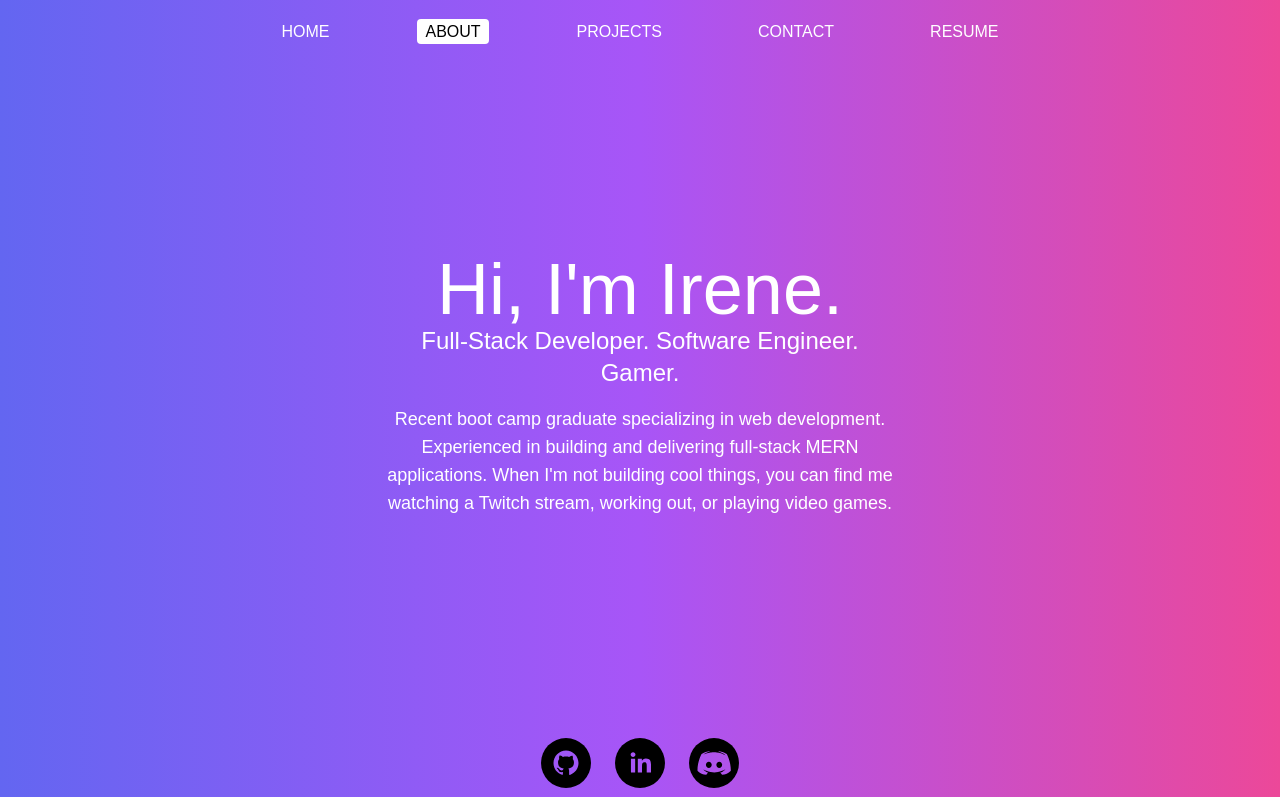
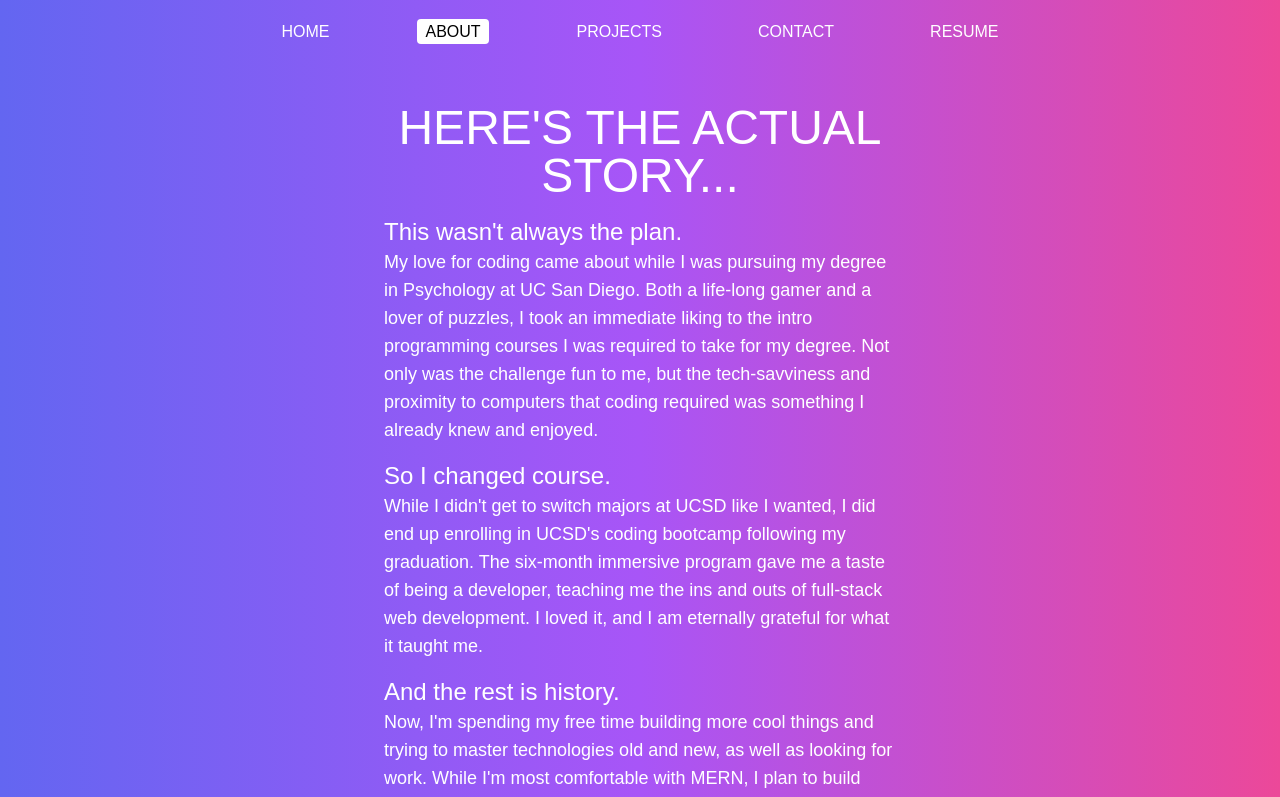
Before and after one commit to irene-panis/react-portfolio, a React (Vite) app: page /About in a window 1280 px wide. Shown: the top 797 px of the page. Built offline with nearby package versions, Linux system fonts and the light colour scheme.

Commit message:
build aboutme page

```diff
--- a/src/pages/AboutMe.jsx
+++ b/src/pages/AboutMe.jsx
@@ -1,15 +1,30 @@
 /* eslint-disable react/no-unescaped-entities */
 export default function AboutMe() {
   return (
-    <section className='about flex flex-col justify-center align-center text-center xl:mx-96 md:mx-28 mx-0 min-h-full relative'>
-      <img src="/avatar.png" className="avatar h-48 w-48 mx-auto absolute left-0 right-0 opacity-0"/>
-      <h2 className="greeting font-alata text-7xl">Hi, I'm Irene.</h2>
-      <h3 className="font-montserrat text-2xl">
-          Full-Stack Developer. Software Engineer. Gamer.
-      </h3>
-      <div className='about-content mt-4'>
+    <section className='about flex flex-col justify-center items-start text-center xl:mx-96 md:mx-28 mx-0 min-h-full relative'>
+      <h2 className="greeting font-alata text-5xl uppercase">Here's the actual story...</h2>
+      <div className='about-content mt-4 text-left'>
+        <h3 className="font-montserrat text-2xl">
+          This wasn't always the plan.
+        </h3>
         <p className='font-montserrat text-lg'>
-          Recent boot camp graduate specializing in web development. Experienced in building and delivering full-stack MERN applications. When I'm not building cool things, you can find me watching a Twitch stream, working out, or playing video games.
+          My love for coding came about while I was pursuing my degree in Psychology at UC San Diego. Both a life-long gamer and a lover of puzzles, I took an immediate liking to the intro programming courses I was required to take for my degree. Not only was the challenge fun to me, but the tech-savviness and proximity to computers that coding required was something I already knew and enjoyed.
+        </p>
+      </div>
+      <div className='about-content mt-4 text-left'>
+        <h3 className="font-montserrat text-2xl">
+          So I changed course.
+        </h3>
+        <p className='font-montserrat text-lg'>
+          While I didn't get to switch majors at UCSD like I wanted, I did end up enrolling in UCSD's coding bootcamp following my graduation. The six-month immersive program gave me a taste of being a developer, teaching me the ins and outs of full-stack web development. I loved it, and I am eternally grateful for what it taught me.
+        </p>
+      </div>
+      <div className='about-content mt-4 text-left'>
+        <h3 className="font-montserrat text-2xl">
+          And the rest is history.
+        </h3>
+        <p className='font-montserrat text-lg'>
+          Now, I'm spending my free time building more cool things and trying to master technologies old and new, as well as looking for work. While I'm most comfortable with MERN, I plan to build upon this foundation and learn new frameworks and libraries to develop even bigger and better apps.
         </p>
       </div>
     </section>
```
